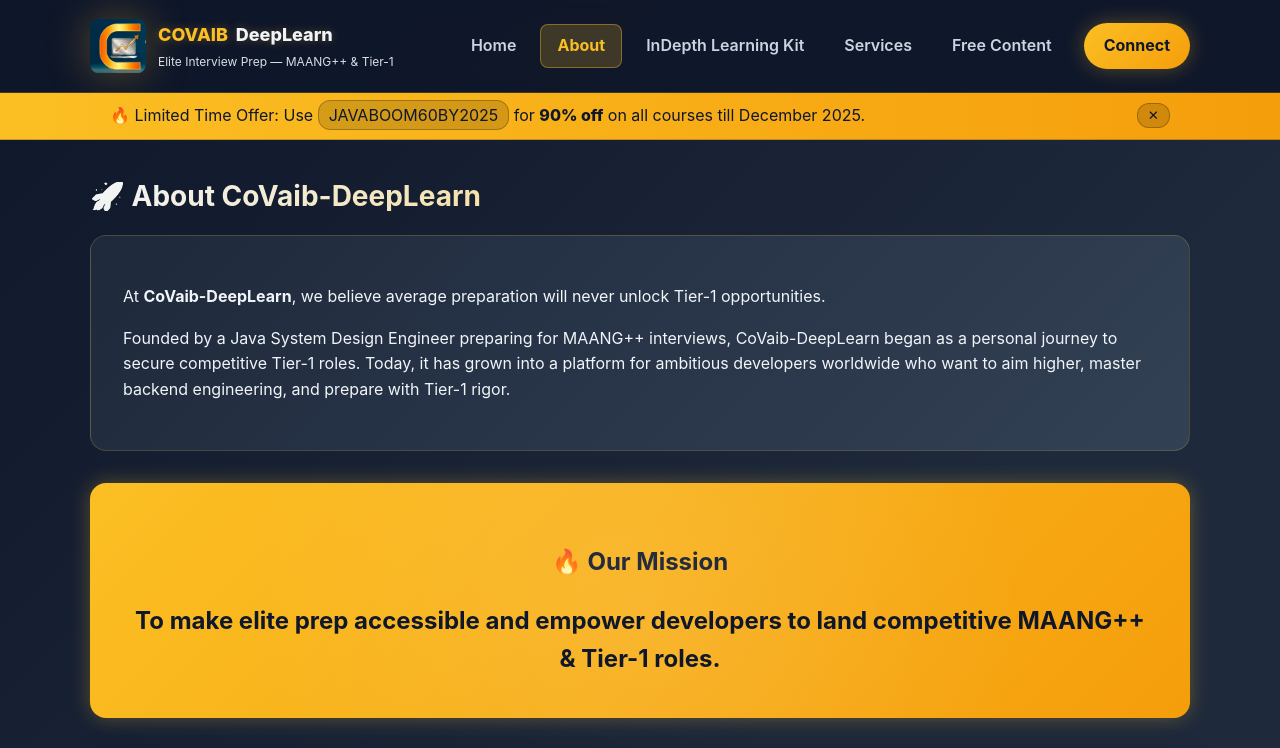
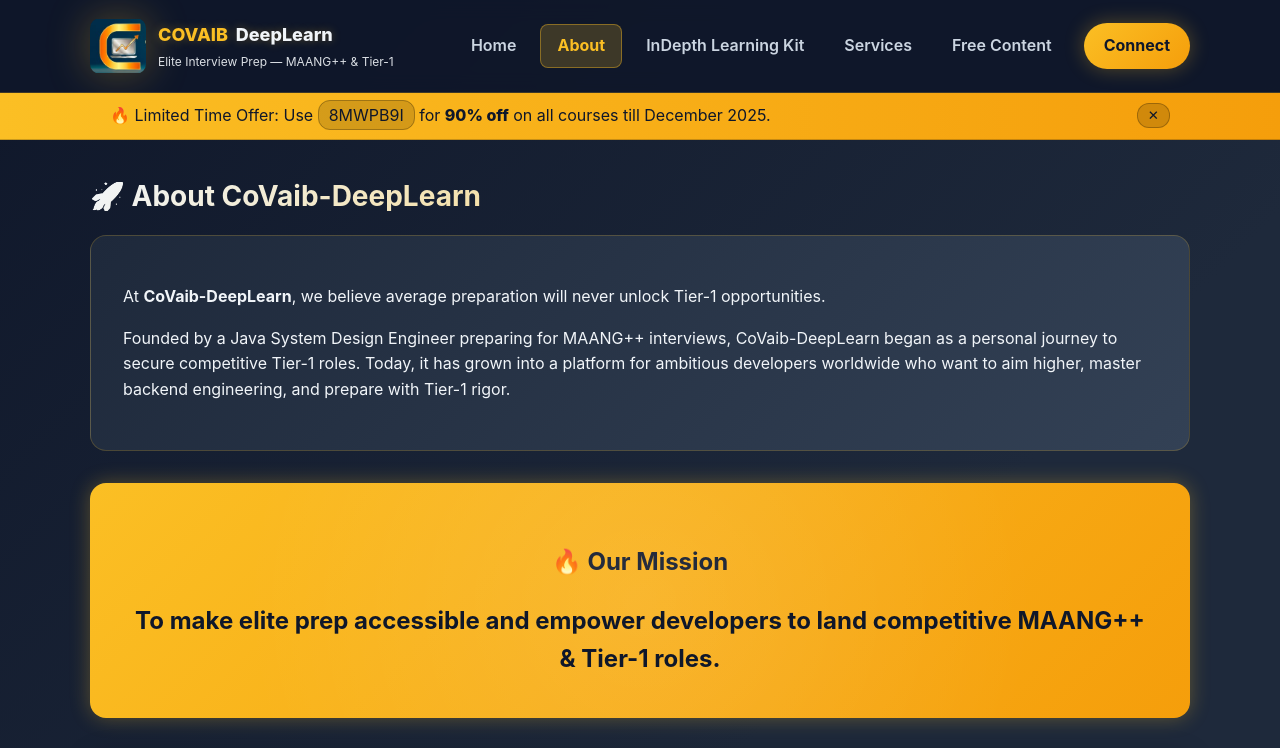
Before and after one commit to ShivaniMutkeNS/Covaib-deepLearn, a plain HTML site: page about.html in a window 1280 px wide. Shown: the top 748 px of the page. Drawn offline with Linux system fonts and the light colour scheme.

Commit message:
updated ciupon code

```diff
--- a/about.html
+++ b/about.html
@@ -29,7 +29,7 @@
 
   <div class="offer-banner" id="offerBanner">
     <div class="inner">
-      <span>🔥 Limited Time Offer: Use <span class="offer-code">JAVABOOM60BY2025</span> for <strong>90% off</strong> on all courses till December 2025.</span>
+      <span>🔥 Limited Time Offer: Use <span class="offer-code">8MWPB9I</span> for <strong>90% off</strong> on all courses till December 2025.</span>
       <button class="offer-close" id="offerClose" aria-label="Close offer">✕</button>
     </div>
   </div>
```
Also changed, not shown: cheat-sheets.html (+1 -1 lines), contact.html (+1 -1 lines), courses.html (+1 -1 lines), free-content.html (+1 -1 lines), index.html (+1 -1 lines), services.html (+1 -1 lines).
